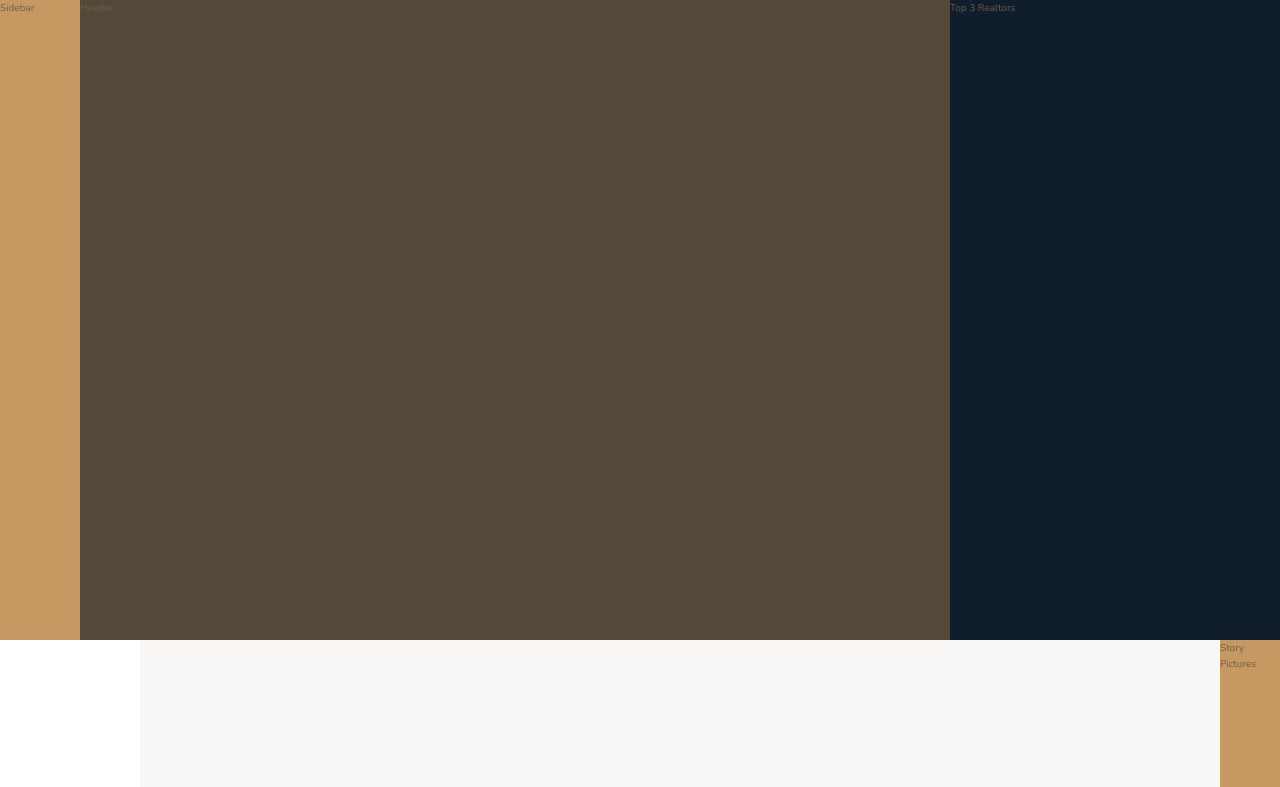
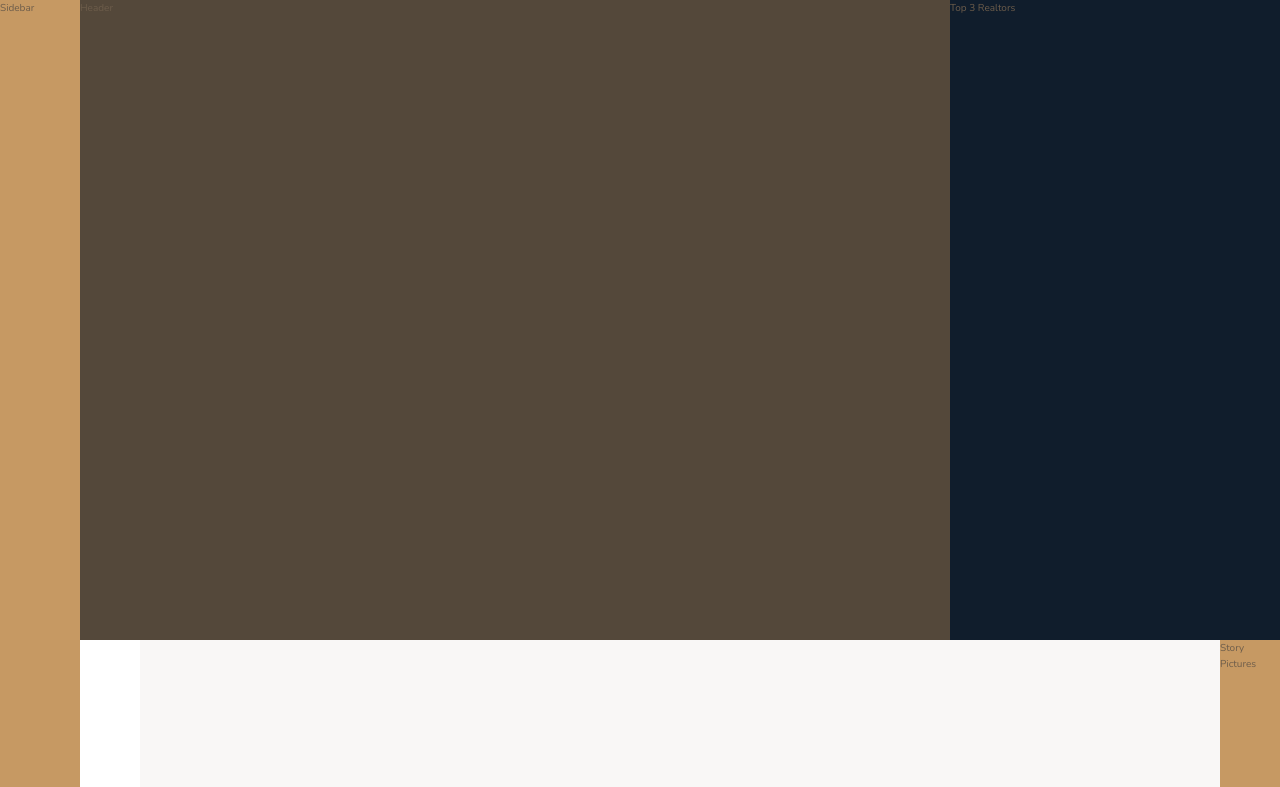
Before and after one commit to brentguf/css-grids, a website: page index.html in a window 1280 px wide. Shown: the top 787 px of the page. Drawn offline with nearby package versions, Linux system fonts and the light colour scheme.

Commit message:
sidebar grid height

```diff
--- a/sass/_sidebar.scss
+++ b/sass/_sidebar.scss
@@ -1,3 +1,4 @@
 .sidebar {
   background-color: $color-primary;
+  grid-row: 1 / -1;
 }
```
Also changed, not shown: css/style.css.
